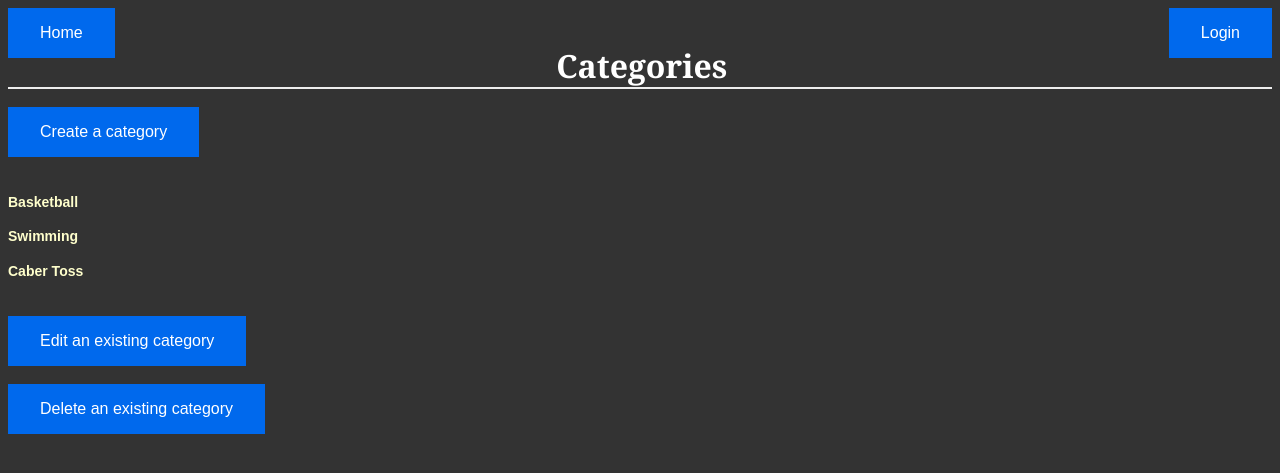
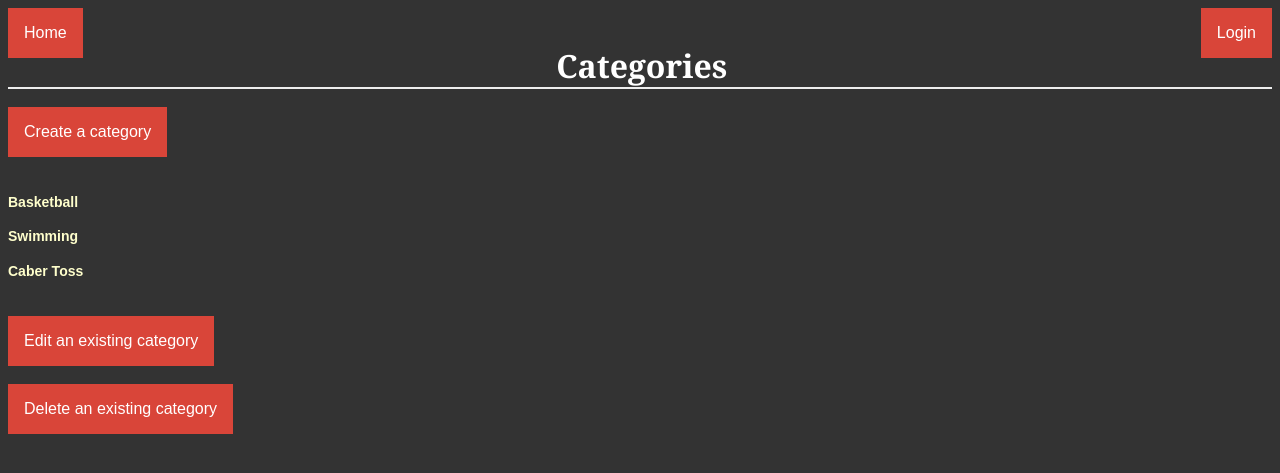
Before and after one commit to kotamichael/catalog, a Flask app: page / in a window 1280 px wide. Shown: the top 473 px of the page. Run offline with Flask 2, Linux system fonts and the light colour scheme; data comes from the database, SQL or seed files in the repository.

Commit message:
Finish button styling

```diff
--- a/static/styles.css
+++ b/static/styles.css
@@ -34,10 +34,10 @@ dt {
 button {
     display: inline-block;
     border: none;
-    padding: 1rem 2rem;
+    padding: 1rem 1rem;
     margin: 0;
     text-decoration: none;
-    background: #0069ed;
+    background: #ee473ae3;
     color: #ffffff;
     font-family: sans-serif;
     font-size: 1rem;
```
